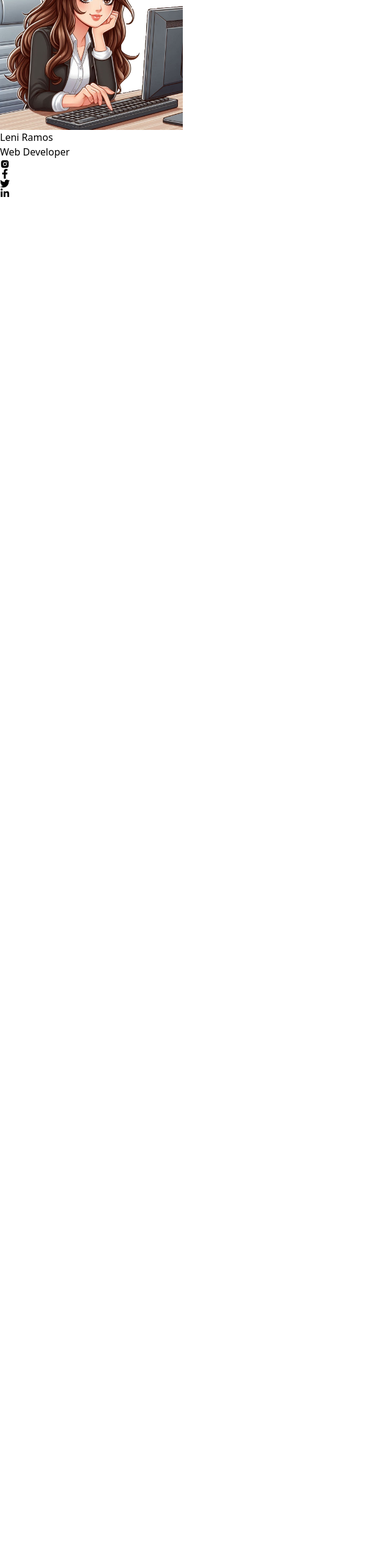
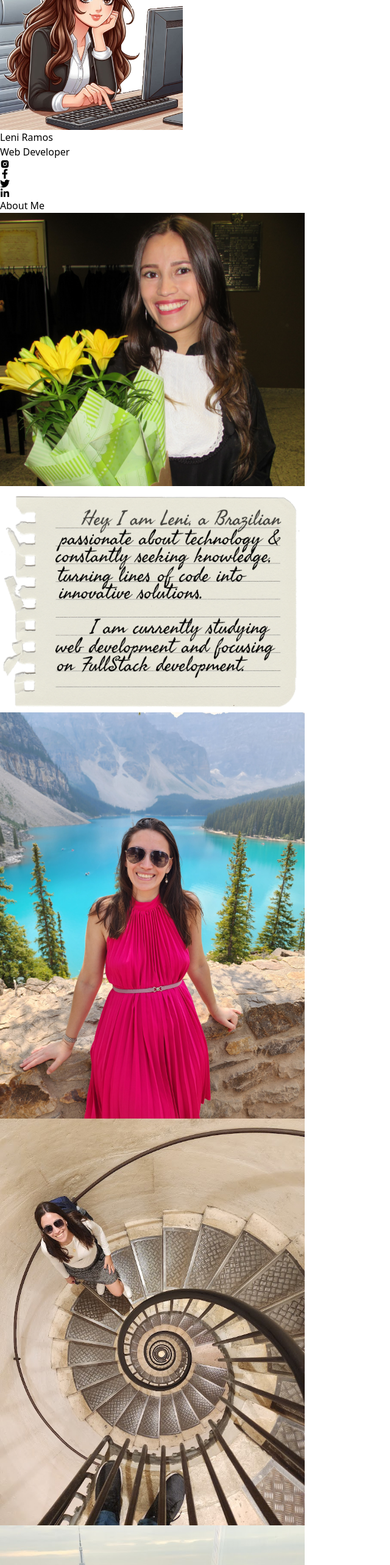
Before and after one commit to lenizeramos/portfolio_nextjs, a Next.js app: page / in a window 1280 px wide. Shown: the part 234-2800 px from the top of the page at 61% size, without its empty margins (0-640 px from the left). Before the commit the page ends 800 px from the top, so only its background shows below. Built offline with nearby package versions, Linux system fonts and the light colour scheme.

Commit message:
add aboutSectior

```diff
--- /dev/null
+++ b/src/app/components/AboutSection.tsx
@@ -0,0 +1,89 @@
+import React from "react";
+import Image from 'next/image';
+
+const AboutSection: React.FC = () => {
+  return (
+    <section
+      id="about"
+      className="min-h-screen w-full flex flex-col justify-center items-center bg-gray-100"
+    >
+      <h2 className="text-3xl font-bold mb-6">About Me</h2>
+
+      <div className="flex flex-wrap mb-8">
+        <div className="w-full md:w-1/2 p-4">
+          <Image
+            className="main-picture"
+            src="/images/main_picture.JPG"
+            alt="Main picture"
+            width={500}
+            height={500}
+            objectFit="cover"
+          />
+        </div>
+
+        <div className="w-full md:w-1/2 p-4">
+          <picture className="text-about">
+            <source
+              media="(max-width: 600px)"
+              srcSet="/images/about_mobile.png"
+              type="image/jpg"
+            />
+            <Image
+              className="text"
+              src="/images/about_desktop.png"
+              alt="Text about me"
+              width={500}
+              height={500}
+              objectFit="cover"
+            />
+          </picture>
+        </div>
+      </div>
+
+      <div className="grid grid-cols-2 gap-4">
+        <div className="w-full">
+          <Image
+            className="second-picture"
+            src="/images/moraine_lake.jpg"
+            alt="Second picture"
+            width={500}
+            height={500}
+            objectFit="cover"
+          />
+        </div>
+        <div className="w-full">
+          <Image
+            className="third-picture"
+            src="/images/paris.jpg"
+            alt="Third picture"
+            width={500}
+            height={500}
+            objectFit="cover"
+          />
+        </div>
+        <div className="w-full">
+          <Image
+            className="fourth-picture"
+            src="/images/ny.jpg"
+            alt="Fourth picture"
+            width={500}
+            height={500}
+            objectFit="cover"
+          />
+        </div>
+        <div className="w-full">
+          <Image
+            className="fifth-picture"
+            src="/images/las_vegas.jpg"
+            alt="Fifth picture"
+            width={500}
+            height={500}
+            objectFit="cover"
+          />
+        </div>
+      </div>
+    </section>
+  );
+};
+
+export default AboutSection;
--- a/src/app/page.tsx
+++ b/src/app/page.tsx
@@ -1,11 +1,13 @@
 import Navbar from "./components/Navbar";
 import HomeSection from "./components/HomeSection";
+import AboutSection from "./components/AboutSection";
 
 export default function Home() {
   return (
     <>
       <Navbar />
       <HomeSection />
+      <AboutSection />
     </>
   );
 }
```
